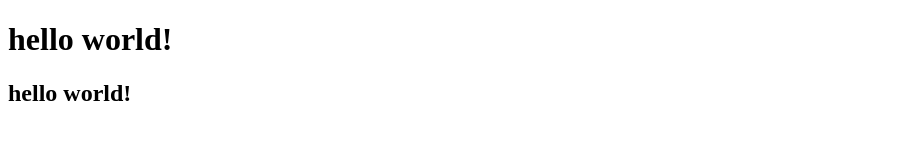
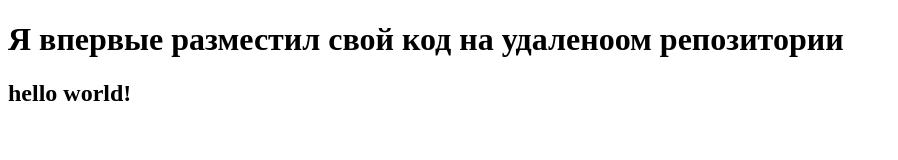
Before and after one commit to RuslanVertepov/new-repo, a plain HTML site: page index.html in a window 1280 px wide. Shown: the whole page, without its empty margins (0-898 px from the left). Drawn offline with Linux system fonts and the light colour scheme.

Commit message:
new commit

```diff
--- a/index.html
+++ b/index.html
@@ -4,10 +4,10 @@
     <meta charset="UTF-8">
     <meta http-equiv="X-UA-Compatible" content="IE=edge">
     <meta name="viewport" content="width=device-width, initial-scale=1.0">
-    <title>Document</title>
+    <title>New git project</title>
 </head>
 <body>
-<h1>hello world!</h1>
+<h1>Я впервые разместил свой код на удаленоом репозитории</h1>
 <h2>hello world!</h2>
 </body>
 </html>
```
